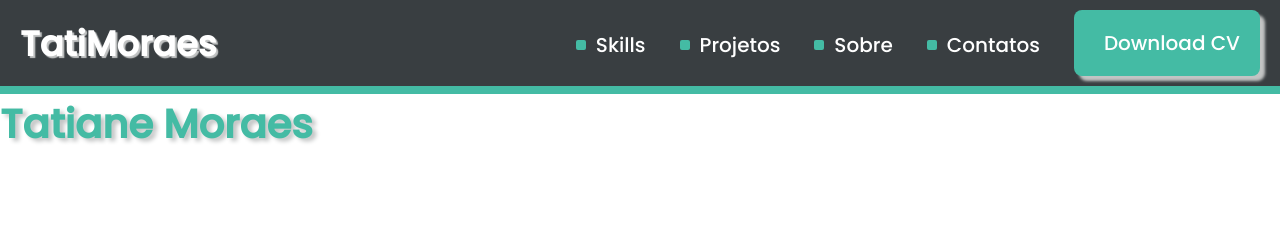
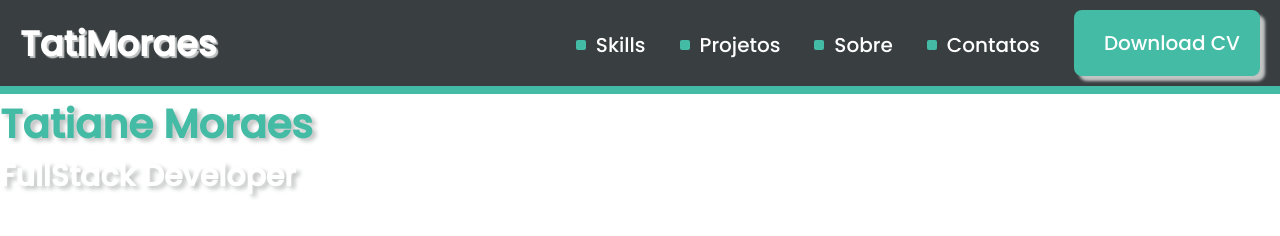
Before and after one commit to tatimoraesdev/tatimoraesdev.github.io, a plain HTML site: page index.html in a window 1280 px wide. Drawn offline with Linux system fonts and the light colour scheme.

Commit message:
Create the subtitle component

```diff
--- /dev/null
+++ b/css/components/subtitle.css
@@ -0,0 +1,6 @@
+h2 {
+    font-size: 30px;
+    font-family: 'Poppins', sans-serif;
+    text-shadow: 4px 3px 4px  #c2c4c4;
+    color: #fff;
+}
--- a/index.html
+++ b/index.html
@@ -12,6 +12,7 @@
     <link rel="stylesheet" href="css/reset.css">
     <link rel="stylesheet" href="css/index.css">
     <link rel="stylesheet" href="css/components/title.css">
+    <link rel="stylesheet" href="css/components/subtitle.css">
 
 </head>
 <body>
@@ -28,5 +29,6 @@
 
     <h1>Tatiane Moraes</h1> <!--heading 1-->
 
+    <h2>FullStack Developer</h2>
 </body>
 </html>
```
